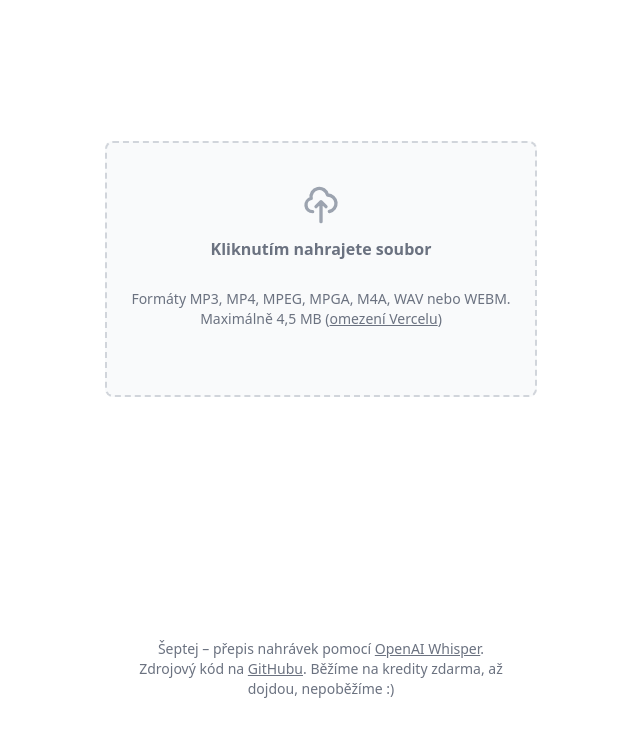
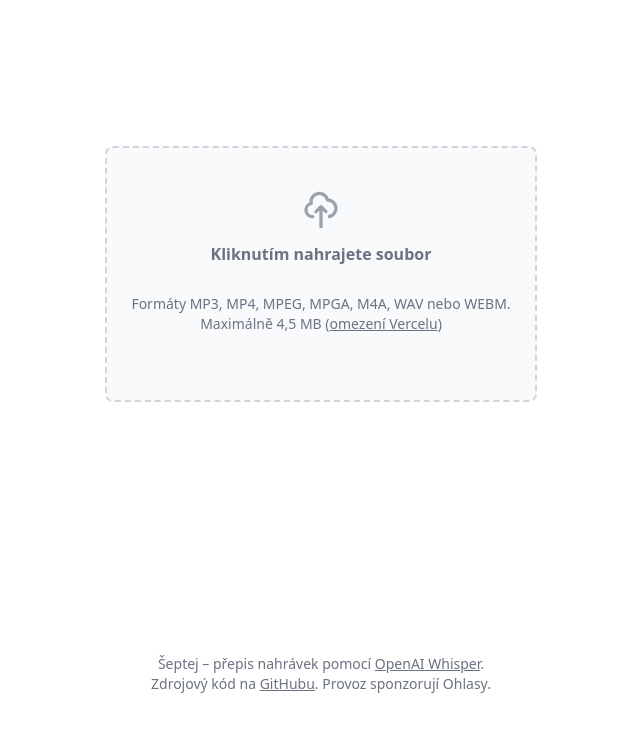
Before and after one commit to Ohlasy/septej, a Next.js app: page / in a window 1280 px wide. Shown: the top 736 px of the page, without its empty margins (319-959 px from the left). Built offline with nearby package versions, Linux system fonts and the light colour scheme.

Commit message:
Update sponsorship notice

```diff
--- a/app/page.tsx
+++ b/app/page.tsx
@@ -122,7 +122,7 @@ const Footer = () => (
     <a href="https://github.com/Ohlasy/septej" className="underline">
       GitHubu
     </a>
-    . Běžíme na kredity zdarma, až dojdou, nepoběžíme :)
+    . Provoz sponzorují <a href="https://ohlasy.info">Ohlasy</a>.
   </p>
 );
 
```
